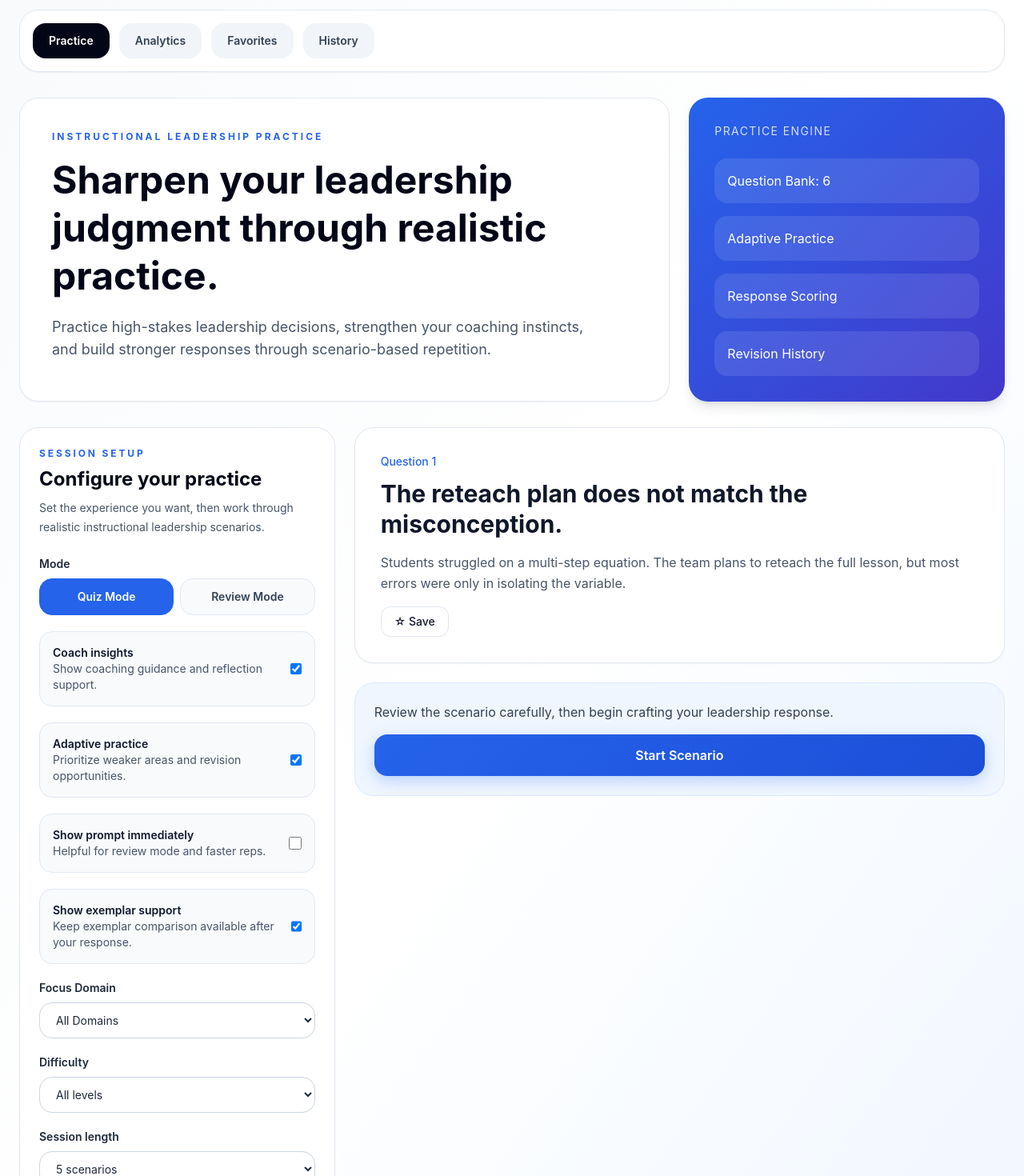
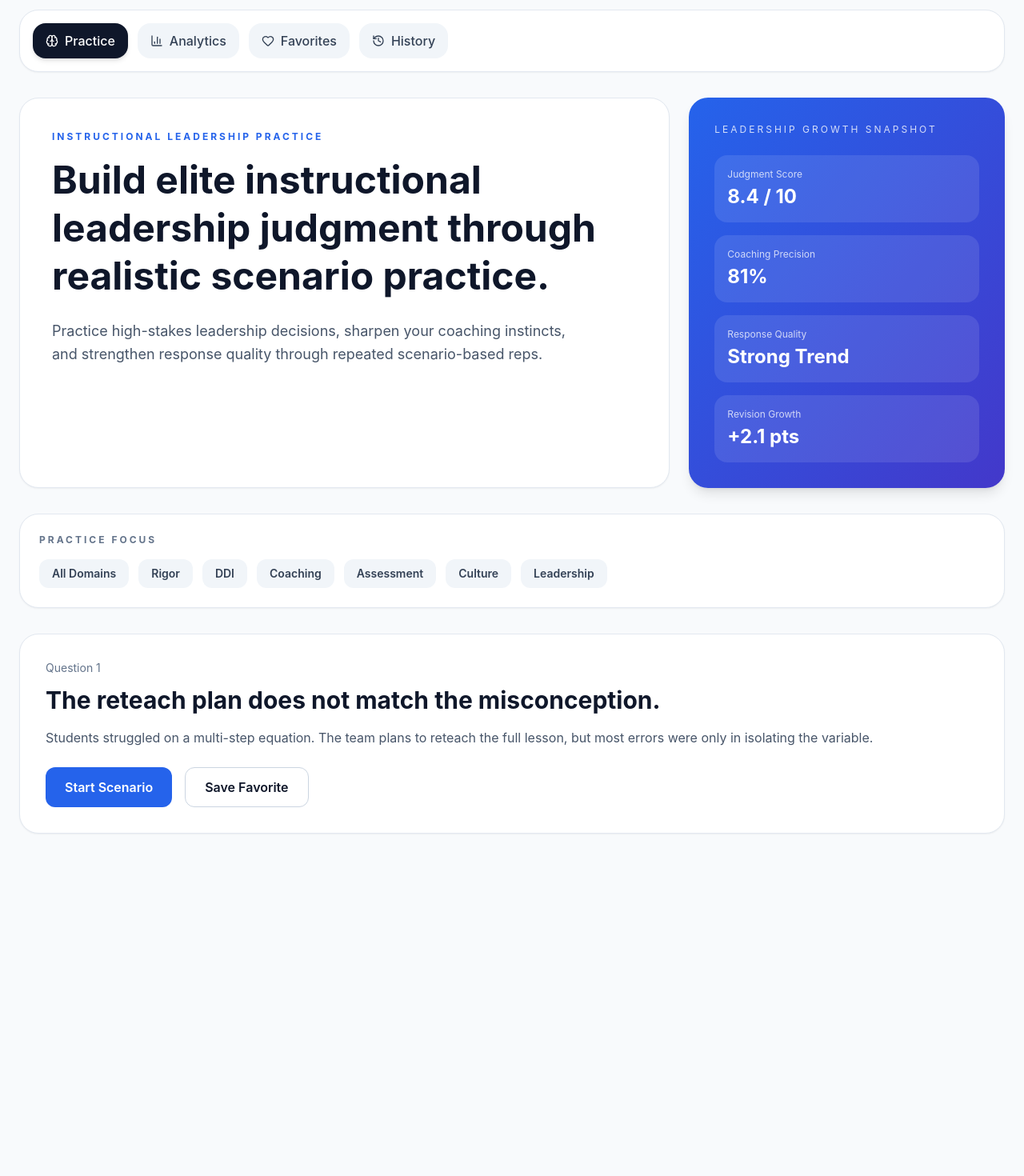
Before and after one commit to jmarc296-jpg/instructional-leadership-practice, a Next.js app: page / in a window 1280 px wide. Shown: the part 20-1490 px from the top of the page at 80% size. After the commit the page ends 1094 px from the top, so only its background shows below. Built offline with nearby package versions, Linux system fonts and the light colour scheme.

Commit message:
Final homepage UI polish

```diff
--- a/app/page.tsx
+++ b/app/page.tsx
@@ -1,257 +1,151 @@
 'use client'
 
-import { useEffect, useMemo, useState } from 'react'
-import { QUESTION_BANK } from '@/data/questions'
-import { buildSessionPerformance, selectNextQuestion } from '@/lib/adaptive'
-import { getAnalyticsSnapshot, getFavorites, getProgress } from '@/lib/local-store'
-import type { AnalyticsSnapshot, Card, Domain, SessionSettings } from '@/types'
+import { useState } from 'react'
+import { Brain, BarChart3, Heart, History } from 'lucide-react'
 
-import { PracticeView } from '@/components/practice-view'
-import { AnalyticsView } from '@/components/analytics-view'
-import { FavoritesView } from '@/components/favorites-view'
-import { ResponseHistoryView } from '@/components/response-history-view'
-import { SessionSetup } from '@/components/session-setup'
+export default function HomePage() {
+  const [activeTab, setActiveTab] = useState('practice')
+  const [activeFilter, setActiveFilter] = useState('all')
 
-type View = 'practice' | 'analytics' | 'favorites' | 'history'
-type PracticeFilter = 'all' | Domain
+  const tabs = [
+    { id: 'practice', label: 'Practice', icon: Brain },
+    { id: 'analytics', label: 'Analytics', icon: BarChart3 },
+    { id: 'favorites', label: 'Favorites', icon: Heart },
+    { id: 'history', label: 'History', icon: History }
+  ]
 
-export default function Page() {
-  const [view, setView] = useState<View>('practice')
-  const [practiceFilter, setPracticeFilter] = useState<PracticeFilter>('all')
-  const [currentCard, setCurrentCard] = useState<Card | null>(null)
-  const [showPrompt, setShowPrompt] = useState(false)
-  const [showExemplar, setShowExemplar] = useState(false)
-  const [questionNumber, setQuestionNumber] = useState(1)
-  const [analytics, setAnalytics] = useState<AnalyticsSnapshot | null>(null)
-  const [favorites, setFavorites] = useState<string[]>([])
-  const [isLoading, setIsLoading] = useState(true)
-
-  const [settings, setSettings] = useState<SessionSettings>({
-    coachMode: true,
-    adaptiveMode: true,
-    mode: 'quiz',
-    sessionLength: 5
-  })
-
-  function refreshData() {
-    setAnalytics(getAnalyticsSnapshot())
-    setFavorites(getFavorites())
-  }
-
-  function getFilteredBank() {
-    if (practiceFilter === 'all') return QUESTION_BANK
-    return QUESTION_BANK.filter(card => card.domain === practiceFilter)
-  }
-
-  function getNextCard() {
-    const bank = getFilteredBank()
-    const progress = getProgress()
-    const performance = buildSessionPerformance(progress)
-    return selectNextQuestion(bank, performance)
-  }
-
-  function loadNextCard(reset = false) {
-    const nextCard = getNextCard()
-
-    setCurrentCard(nextCard || null)
-    setShowPrompt(false)
-    setShowExemplar(false)
-
-    if (reset) {
-      setQuestionNumber(1)
-    }
-  }
-
-  useEffect(() => {
-    loadNextCard(true)
-    refreshData()
-    setIsLoading(false)
-  }, [])
-
-  useEffect(() => {
-    loadNextCard(true)
-  }, [practiceFilter])
-
-  function handleNext() {
-    loadNextCard()
-    setQuestionNumber(prev => prev + 1)
-    refreshData()
-  }
-
-  const favoriteCards = QUESTION_BANK.filter(card =>
-    favorites.includes(card.id)
-  )
-
-  const strongestDomain = useMemo(() => {
-    if (!analytics) return '-'
-    const entries = Object.entries(analytics.averageRatingByDomain)
-    if (!entries.length) return '-'
-    return entries.sort((a, b) => b[1] - a[1])[0][0]
-  }, [analytics])
-
-  const weakestDomain = useMemo(() => {
-    if (!analytics) return '-'
-    const entries = Object.entries(analytics.averageRatingByDomain)
-    if (!entries.length) return '-'
-    return entries.sort((a, b) => a[1] - b[1])[0][0]
-  }, [analytics])
+  const filters = [
+    'All Domains',
+    'Rigor',
+    'DDI',
+    'Coaching',
+    'Assessment',
+    'Culture',
+    'Leadership'
+  ]
 
   return (
-    <main className="min-h-screen bg-gradient-to-br from-slate-50 via-white to-blue-50">
-      <div className="mx-auto max-w-7xl px-6 py-8">
+    <main className="min-h-screen bg-slate-50 px-6 py-8">
+      <div className="max-w-7xl mx-auto space-y-8">
 
-        {/* NAV */}
-        <div className="mb-8 rounded-3xl bg-white p-4 shadow-sm border border-slate-200">
+        {/* NAVIGATION */}
+        <div className="bg-white rounded-3xl shadow-sm border border-slate-200 p-4">
           <div className="flex flex-wrap gap-3">
-            {(['practice', 'analytics', 'favorites', 'history'] as View[]).map(v => (
+            {tabs.map((tab) => {
+              const Icon = tab.icon
+
+              return (
+                <button
+                  key={tab.id}
+                  onClick={() => setActiveTab(tab.id)}
+                  className={`flex items-center gap-2 px-4 py-2.5 rounded-2xl font-medium transition-all ${
+                    activeTab === tab.id
+                      ? 'bg-slate-900 text-white shadow-md'
+                      : 'bg-slate-100 text-slate-700 hover:bg-slate-200'
+                  }`}
+                >
+                  <Icon size={16} />
+                  {tab.label}
+                </button>
+              )
+            })}
+          </div>
+        </div>
+
+        {/* HERO */}
+        <div className="grid lg:grid-cols-3 gap-6">
+          <div className="lg:col-span-2 bg-white rounded-3xl p-10 shadow-sm border border-slate-200">
+            <div className="text-xs font-bold tracking-[0.25em] uppercase text-blue-600 mb-4">
+              Instructional Leadership Practice
+            </div>
+
+            <h1 className="text-5xl font-bold leading-tight text-slate-900 mb-6">
+              Build elite instructional leadership judgment through realistic scenario practice.
+            </h1>
+
+            <p className="text-lg text-slate-600 leading-relaxed max-w-2xl">
+              Practice high-stakes leadership decisions, sharpen your coaching instincts,
+              and strengthen response quality through repeated scenario-based reps.
+            </p>
+          </div>
+
+          {/* RIGHT VISUAL PANEL */}
+          <div className="rounded-3xl p-8 bg-gradient-to-br from-blue-600 to-indigo-700 text-white shadow-lg">
+            <div className="text-xs uppercase tracking-[0.25em] opacity-80 mb-6">
+              Leadership Growth Snapshot
+            </div>
+
+            <div className="space-y-4">
+              <div className="rounded-2xl bg-white/10 p-4">
+                <div className="text-xs opacity-75 mb-1">Judgment Score</div>
+                <div className="text-2xl font-bold">8.4 / 10</div>
+              </div>
+
+              <div className="rounded-2xl bg-white/10 p-4">
+                <div className="text-xs opacity-75 mb-1">Coaching Precision</div>
+                <div className="text-2xl font-bold">81%</div>
+              </div>
+
+              <div className="rounded-2xl bg-white/10 p-4">
+                <div className="text-xs opacity-75 mb-1">Response Quality</div>
+                <div className="text-2xl font-bold">Strong Trend</div>
+              </div>
+
+              <div className="rounded-2xl bg-white/10 p-4">
+                <div className="text-xs opacity-75 mb-1">Revision Growth</div>
+                <div className="text-2xl font-bold">+2.1 pts</div>
+              </div>
+            </div>
+          </div>
+        </div>
+
+        {/* PRACTICE FILTERS */}
+        <div className="bg-white rounded-3xl p-6 shadow-sm border border-slate-200">
+          <div className="text-xs font-bold tracking-[0.25em] uppercase text-slate-500 mb-4">
+            Practice Focus
+          </div>
+
+          <div className="flex flex-wrap gap-3">
+            {filters.map((filter) => (
               <button
-                key={v}
-                onClick={() => setView(v)}
-                className={`rounded-2xl px-5 py-3 text-sm font-semibold ${
-                  view === v
-                    ? 'bg-slate-950 text-white'
-                    : 'bg-slate-100 text-slate-700'
+                key={filter}
+                onClick={() => setActiveFilter(filter)}
+                className={`rounded-xl px-4 py-2 text-sm font-semibold transition ${
+                  activeFilter === filter
+                    ? 'bg-blue-600 text-white shadow-md'
+                    : 'bg-slate-100 text-slate-700 hover:bg-slate-200'
                 }`}
               >
-                {v.charAt(0).toUpperCase() + v.slice(1)}
+                {filter}
               </button>
             ))}
           </div>
         </div>
 
-        {/* HERO */}
-        {view === 'practice' && (
-          <div className="mb-8 grid gap-6 lg:grid-cols-3">
-            <div className="lg:col-span-2 rounded-3xl bg-white p-10 shadow-sm border border-slate-200">
-              <div className="mb-4 text-xs font-bold tracking-[0.25em] text-blue-600 uppercase">
-                Instructional Leadership Practice
-              </div>
+        {/* QUESTION CARD */}
+        <div className="bg-white rounded-3xl p-8 shadow-sm border border-slate-200 transition-all duration-200 hover:-translate-y-1 hover:shadow-xl">
+          <div className="text-sm text-slate-500 mb-3">Question 1</div>
 
-              <h1 className="text-5xl font-bold leading-tight text-slate-950 mb-5">
-                Sharpen your leadership judgment through realistic practice.
-              </h1>
+          <h2 className="text-3xl font-bold text-slate-900 mb-4">
+            The reteach plan does not match the misconception.
+          </h2>
 
-              <p className="text-lg text-slate-600 max-w-2xl">
-                Practice high-stakes leadership decisions, strengthen your
-                coaching instincts, and build stronger responses through
-                scenario-based repetition.
-              </p>
-            </div>
+          <p className="text-slate-600 mb-6 leading-relaxed">
+            Students struggled on a multi-step equation. The team plans to reteach the
+            full lesson, but most errors were only in isolating the variable.
+          </p>
 
-            {/* Visual card */}
-            <div className="rounded-3xl bg-gradient-to-br from-blue-600 to-indigo-700 p-8 text-white shadow-lg">
-              <div className="text-sm uppercase tracking-widest opacity-80 mb-6">
-                Practice Engine
-              </div>
+          <div className="flex gap-4">
+            <button className="bg-blue-600 text-white px-6 py-3 rounded-xl font-semibold hover:bg-blue-700 transition">
+              Start Scenario
+            </button>
 
-              <div className="space-y-4">
-                <div className="rounded-2xl bg-white/10 p-4">
-                  Question Bank: {QUESTION_BANK.length}
-                </div>
+            <button className="border border-slate-300 px-6 py-3 rounded-xl font-semibold hover:bg-slate-50 transition">
+              Save Favorite
+            </button>
+          </div>
+        </div>
 
-                <div className="rounded-2xl bg-white/10 p-4">
-                  Adaptive Practice
-                </div>
-
-                <div className="rounded-2xl bg-white/10 p-4">
-                  Response Scoring
-                </div>
-
-                <div className="rounded-2xl bg-white/10 p-4">
-                  Revision History
-                </div>
-              </div>
-            </div>
-          </div>
-        )}
-
-        {/* MAIN CONTENT */}
-        {view === 'practice' && (
-          <div className="grid gap-6 lg:grid-cols-3">
-
-            {/* LEFT SIDE */}
-            <div className="space-y-6">
-
-              <div className="rounded-3xl bg-white p-6 shadow-sm border border-slate-200">
-                <SessionSetup
-                  settings={settings}
-                  setSettings={setSettings}
-                />
-              </div>
-
-              <div className="rounded-3xl bg-white p-6 shadow-sm border border-slate-200">
-                <div className="text-sm font-bold uppercase tracking-[0.2em] text-slate-500 mb-4">
-                  Practice Focus
-                </div>
-
-                <div className="flex flex-wrap gap-2">
-                  {(['all','rigor','ddi','coaching','assessment','culture','leadership'] as PracticeFilter[]).map(filter => (
-                    <button
-                      key={filter}
-                      onClick={() => setPracticeFilter(filter)}
-                      className={`rounded-xl px-4 py-2 text-sm font-medium ${
-                        practiceFilter === filter
-                          ? 'bg-blue-600 text-white'
-                          : 'bg-slate-100 text-slate-700'
-                      }`}
-                    >
-                      {filter === 'all' ? 'All Domains' : filter}
-                    </button>
-                  ))}
-                </div>
-              </div>
-            </div>
-
-            {/* RIGHT SIDE */}
-            <div className="lg:col-span-2">
-              {currentCard && (
-                <PracticeView
-                  card={currentCard}
-                  settings={settings}
-                  progressLabel={`Question ${questionNumber}`}
-                  showPrompt={showPrompt}
-                  showExemplar={showExemplar}
-                  onRevealPrompt={() => setShowPrompt(true)}
-                  onRevealExemplar={() => setShowExemplar(true)}
-                  onNext={handleNext}
-                />
-              )}
-            </div>
-          </div>
-        )}
-
-        {view === 'analytics' && (
-          <AnalyticsView
-            analytics={analytics}
-            strongestDomain={strongestDomain}
-            weakestDomain={weakestDomain}
-            recentTrend="Trending stronger"
-            coachingInsight="Continue tightening precision."
-            onRetryWeakestArea={() => setView('practice')}
-          />
-        )}
-
-        {view === 'favorites' && (
-          <FavoritesView
-            favoriteCards={favoriteCards}
-            onOpenFavorite={(card) => {
-              setCurrentCard(card)
-              setView('practice')
-            }}
-          />
-        )}
-
-        {view === 'history' && (
-          <ResponseHistoryView
-            onOpenCard={(id) => {
-              const card = QUESTION_BANK.find(c => c.id === id)
-              if (card) {
-                setCurrentCard(card)
-                setView('practice')
-              }
-            }}
-          />
-        )}
       </div>
     </main>
   )
```
